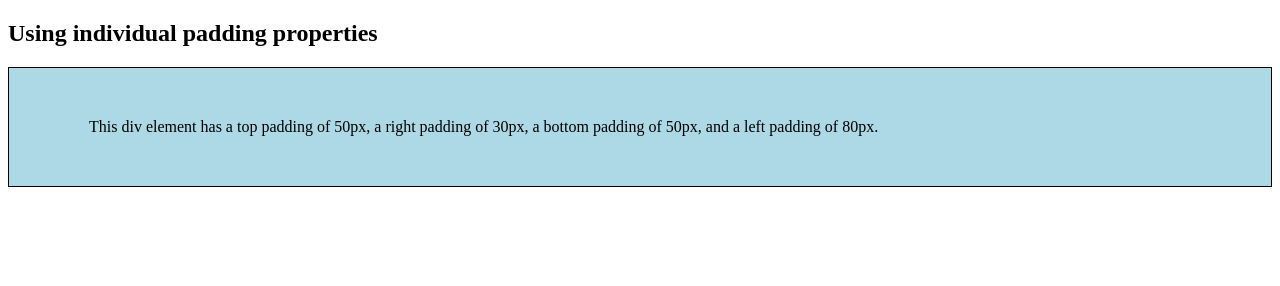
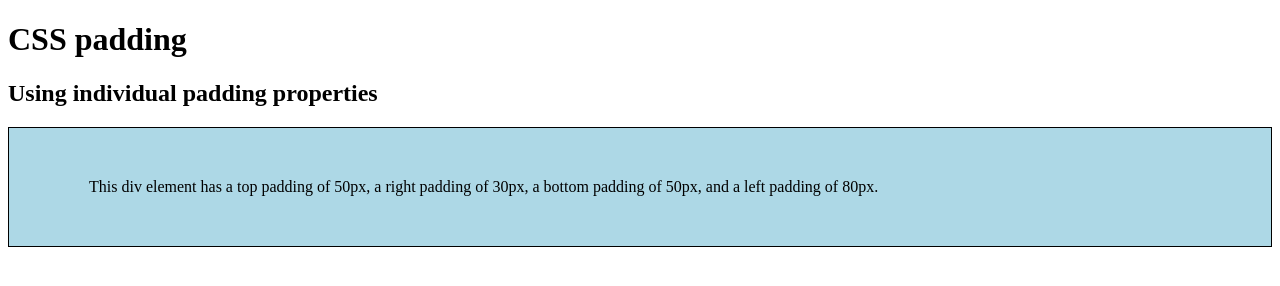
Before and after one commit to Himaja571/Web-dev, a plain HTML site: page html-css1/index22.html in a window 1280 px wide. Drawn offline with Linux system fonts and the light colour scheme.

Commit message:
Intial commit

```diff
--- a/html-css1/index22.html
+++ b/html-css1/index22.html
@@ -13,7 +13,7 @@ div {
 </style>
 </head>
 <body>
-
+<h1>CSS padding</h1>
 <h2>Using individual padding properties</h2>
 
 <div>This div element has a top padding of 50px, a right padding of 30px, a bottom padding of 50px, and a left padding of 80px.</div>
```
